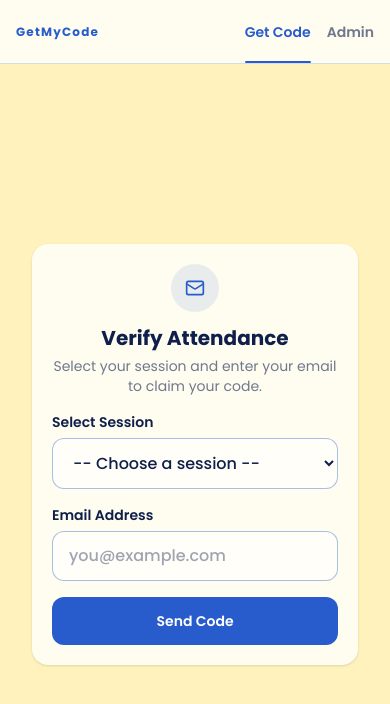
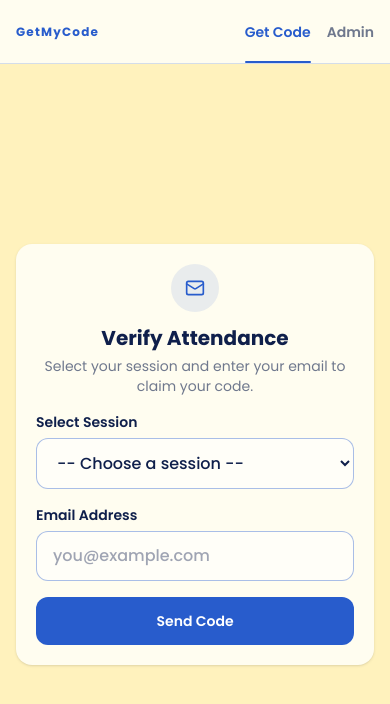
Before and after one commit to Daniel-Sunday/GetMyCode, a Next.js app: page /verify in a window 390 px wide. Shown: the top 704 px of the page. Built offline with nearby package versions, Linux system fonts and the light colour scheme.

Commit message:
fix: widen mobile cards by removing duplicate padding and prevent content overflow

```diff
--- a/app/AttendeeLandingClient.tsx
+++ b/app/AttendeeLandingClient.tsx
@@ -212,7 +212,7 @@ export default function AttendeeLandingClient({ initialSessions }: AttendeeLandi
   const hasNoSessions = !isSessionsLoading && sessions.length === 0;
 
   return (
-    <div className="min-h-[calc(100vh-64px)] w-full flex flex-col items-center justify-center p-4">
+    <div className="min-h-[calc(100vh-64px)] w-full flex flex-col items-center justify-center py-4">
       <div className="w-full md:max-w-[480px] my-auto mx-auto">
         <Card className="w-full">
           {hasNoSessions ? (
--- a/app/admin/page.tsx
+++ b/app/admin/page.tsx
@@ -38,7 +38,7 @@ export default function AdminLoginPage() {
   };
 
   return (
-    <div className="min-h-[calc(100vh-64px)] w-full flex flex-col items-center justify-center p-4">
+    <div className="min-h-[calc(100vh-64px)] w-full flex flex-col items-center justify-center py-4">
       <div className="w-full md:max-w-[400px] my-auto mx-auto">
         <Card className="w-full">
           <div className="flex flex-col gap-4 md:gap-6 xl:gap-8 text-center">
--- a/app/verify/page.tsx
+++ b/app/verify/page.tsx
@@ -58,7 +58,7 @@ export default function VerifyPage() {
   };
 
   return (
-    <div className="min-h-[calc(100vh-64px)] w-full flex flex-col items-center justify-center p-4">
+    <div className="min-h-[calc(100vh-64px)] w-full flex flex-col items-center justify-center py-4">
       <div className="w-full md:max-w-[480px] my-auto mx-auto">
         <Card className="w-full">
           {step === 1 ? (
--- a/components/Card.tsx
+++ b/components/Card.tsx
@@ -7,7 +7,7 @@ interface CardProps {
 
 export default function Card({ children, className = "" }: CardProps) {
   return (
-    <div className={`bg-cream rounded-2xl shadow-sm p-5 md:p-6 xl:p-8 ${className}`}>
+    <div className={`bg-cream rounded-2xl shadow-sm p-5 md:p-6 xl:p-8 overflow-hidden ${className}`}>
       {children}
     </div>
   );
```
